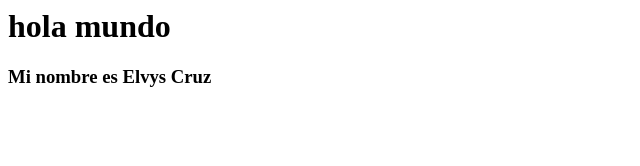
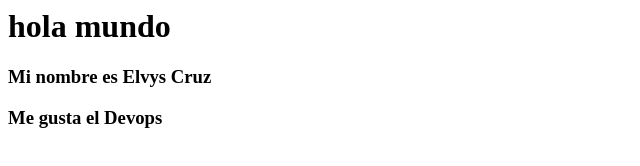
Before and after one commit to elvyscruz/practica1p, a website: page public/index.html in a window 1280 px wide. Shown: the whole page, without its empty margins (0-640 px from the left). Drawn offline with Linux system fonts and the light colour scheme.

Commit message:
se agrego otra linea

```diff
--- a/public/index.html
+++ b/public/index.html
@@ -1,2 +1,3 @@
 <h1>hola mundo </h1>
 <h3> Mi nombre es Elvys Cruz </h3>
+<h3>Me gusta el Devops</h3>
```
